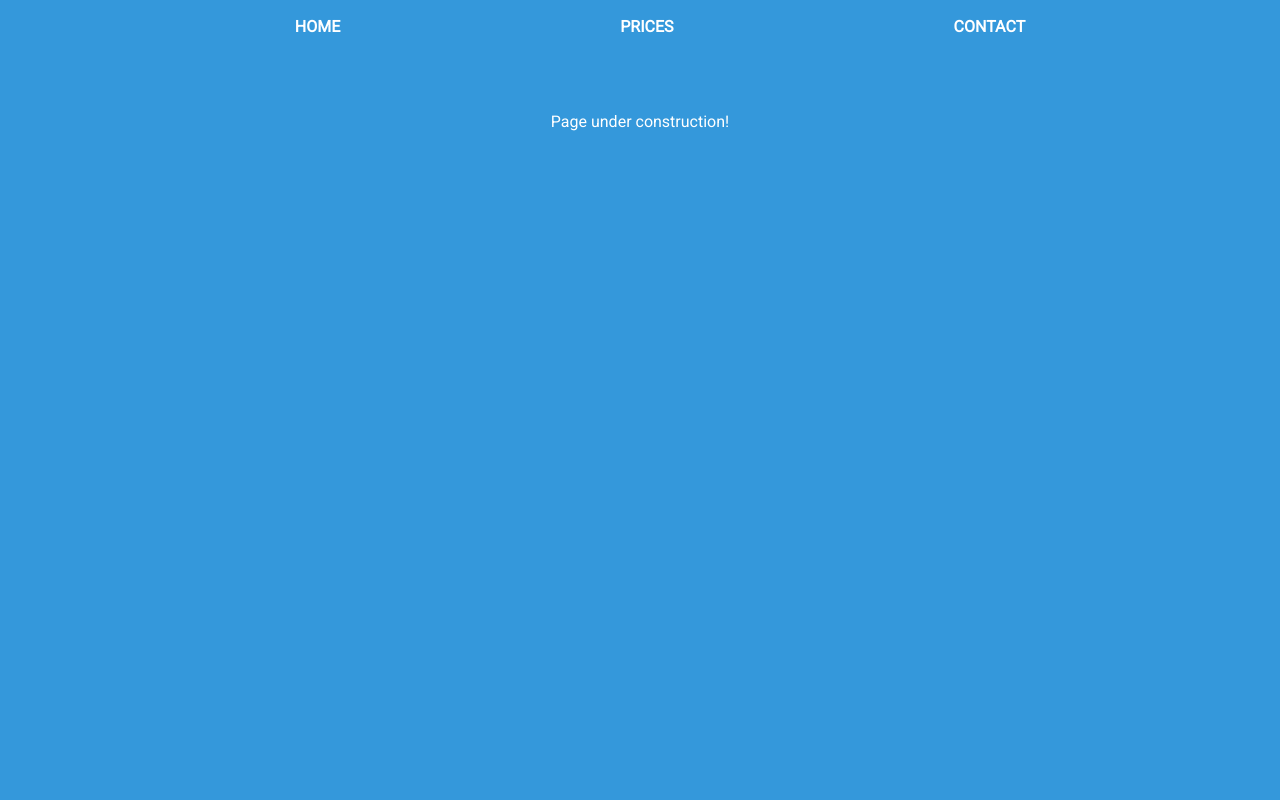
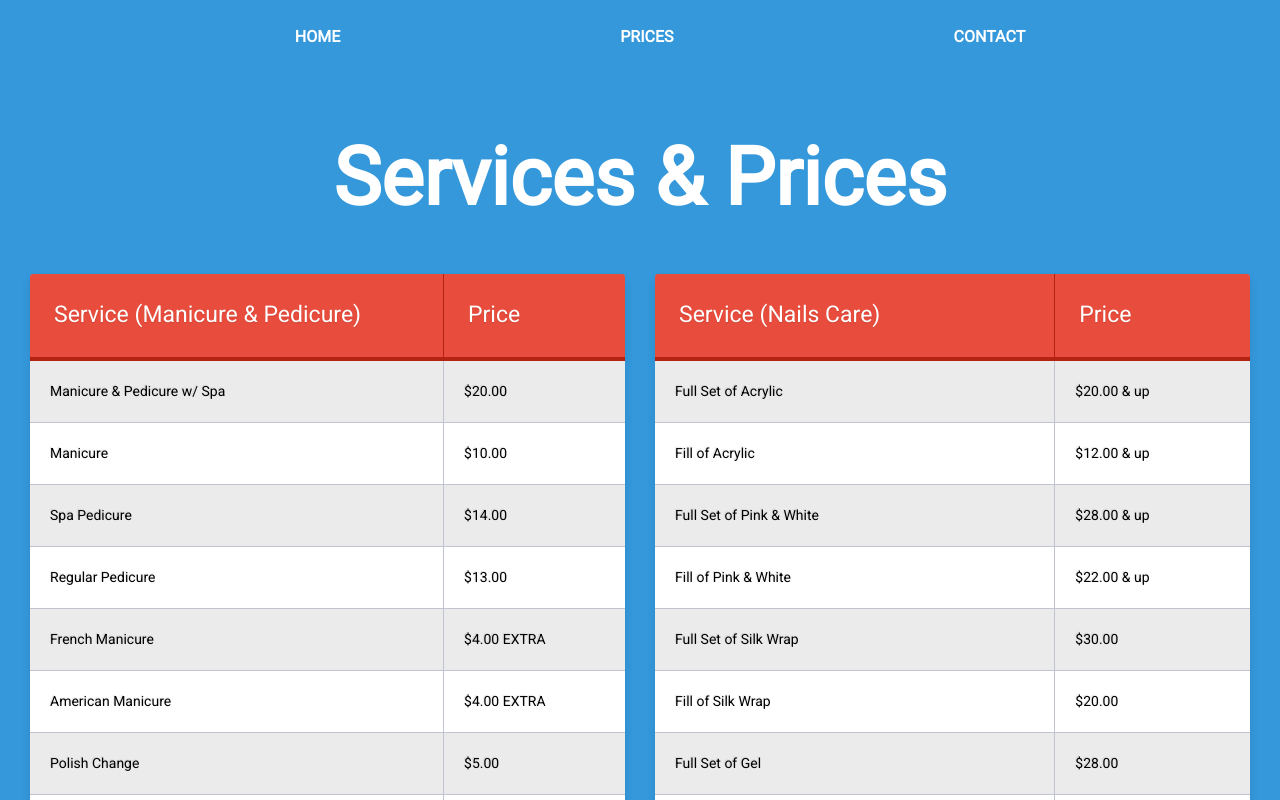
Before and after one commit to perfectnails/perfect-nails-website, a React (Create React App) app: page / in a window 1280 px wide. Both pictures are taken after a click on the element "PRICES". Shown: the top 800 px of the page. Built offline with nearby package versions, Linux system fonts and the light colour scheme.

Commit message:
Added prices page

```diff
--- a/package.json
+++ b/package.json
@@ -24,7 +24,7 @@
     "not ie <= 11",
     "not op_mini all"
   ],
-  "homepage": "http://perfectnails.github.io/perfect-nails-website",
+  "homepage": "http://perfectnails.github.io/",
   "devDependencies": {
     "gh-pages": "^2.0.1"
   }
--- a/src/Header/Header.css
+++ b/src/Header/Header.css
@@ -25,3 +25,8 @@ hr {
 .md-top-padding {
     padding-top: 5vh;
 }
+
+#header {
+    height: 85vh;
+    text-align: center;
+}
--- a/src/Navigation/Navigation.css
+++ b/src/Navigation/Navigation.css
@@ -14,7 +14,7 @@ nav ul li {
 
 nav ul li span {
     display: block;
-    padding: 15px 130px;
+    padding: 25px 130px;
     text-decoration: none;
     color: #ffffff;
     font-weight: 800;
--- a/src/Prices/Prices.css
+++ b/src/Prices/Prices.css
@@ -0,0 +1,125 @@
+h1 {
+  font-size: 5rem;
+}
+
+.table-fill {
+    background: white;
+    border-radius:3px;
+    border-collapse: collapse;
+    height: 320px;
+    margin: auto;
+    max-width: 600px;
+    padding:5px;
+    width: 100%;
+    box-shadow: 0 5px 10px rgba(0, 0, 0, 0.1);
+    animation: float 5s infinite;
+  }
+
+  th {
+    color:#ffffff;
+    background:#E74C3C;
+    border-bottom:4px solid rgb(180, 34, 18);
+    border-right: 1px solid rgb(180, 34, 18);
+    font-size:23px;
+    font-weight: 100;
+    padding:24px;
+    text-align:left;
+    text-shadow: 0 1px 1px rgba(0, 0, 0, 0.1);
+    vertical-align:middle;
+  }
+
+  th:first-child {
+    border-top-left-radius:3px;
+  }
+
+  th:last-child {
+    border-top-right-radius:3px;
+    border-right:none;
+  }
+
+  tr {
+    border-top: 1px solid #C1C3D1;
+    border-bottom: 1px solid #C1C3D1;
+    color:#666B85;
+    font-size:16px;
+    font-weight:normal;
+    text-shadow: 0 1px 1px rgba(256, 256, 256, 0.1);
+  }
+
+  tr:hover td {
+    background:#4E5066;
+    color:#FFFFFF;
+    border-top: 1px solid #22262e;
+  }
+
+  tr:first-child {
+    border-top:none;
+  }
+
+  tr:last-child {
+    border-bottom:none;
+  }
+
+  tr:nth-child(odd) td {
+    background:#EBEBEB;
+  }
+
+  tr:nth-child(odd):hover td {
+    background:#4E5066;
+  }
+
+  tr:last-child td:first-child {
+    border-bottom-left-radius:3px;
+  }
+
+  tr:last-child td:last-child {
+    border-bottom-right-radius:3px;
+  }
+
+  td {
+    background:#FFFFFF;
+    color: #000000;
+    padding:20px;
+    text-align:left;
+    vertical-align:middle;
+    font-weight:300;
+    font-size:14px;
+    text-shadow: -1px -1px 1px rgba(0, 0, 0, 0.1);
+    border-right: 1px solid #C1C3D1;
+  }
+
+  td:last-child {
+    border-right: 0px;
+  }
+
+  th.text-left {
+    text-align: left;
+  }
+
+  th.text-center {
+    text-align: center;
+  }
+
+  th.text-right {
+    text-align: right;
+  }
+
+  td.text-left {
+    text-align: left;
+  }
+
+  td.text-center {
+    text-align: center;
+  }
+
+  td.text-right {
+    text-align: right;
+  }
+
+.left-float {
+  float: left;
+}
+
+.right-float {
+  float: right;
+}
--- a/src/Prices/Prices.js
+++ b/src/Prices/Prices.js
@@ -4,7 +4,135 @@ import './Prices.css';
 const Prices = (props) => {
     return (
         <div className='container col-12 md-top-padding'>
-            <p>Page under construction!</p>
+            <div className='col-12 sm-bottom-padding'>
+                <h1><strong>Services & Prices</strong></h1>
+            </div>
+            <div className='col-6 left-float'>
+            <table className="table-fill">
+                <thead>
+                <tr>
+                <th>Service (Manicure & Pedicure)</th>
+                <th>Price</th>
+                </tr>
+                </thead>
+                <tbody clasName="table-hover">
+                <tr>
+                    <td>Manicure & Pedicure w/ Spa</td>
+                    <td>$20.00</td>
+                </tr>
+                <tr>
+                    <td>Manicure</td>
+                    <td>$10.00</td>
+                </tr>
+                <tr>
+                    <td>Spa Pedicure</td>
+                    <td>$14.00</td>
+                </tr>
+                <tr>
+                    <td>Regular Pedicure</td>
+                    <td>$13.00</td>
+                </tr>
+                <tr>
+                    <td>French Manicure</td>
+                    <td>$4.00 EXTRA</td>
+                </tr>
+                <tr>
+                    <td>American Manicure</td>
+                    <td>$4.00 EXTRA</td>
+                </tr>
+                <tr>
+                    <td>Polish Change</td>
+                    <td>$5.00</td>
+                </tr>
+                <tr>
+                    <td>French Polish Change</td>
+                    <td>$7.00</td>
+                </tr>
+                <tr>
+                    <td>American Polish Change</td>
+                    <td>$7.00</td>
+                </tr>
+                <tr>
+                    <td>Nails Art</td>
+                    <td>$2.00 & up per nail</td>
+                </tr>
+                <tr>
+                    <td>Nail Repair</td>
+                    <td>$3.00 & up</td>
+                </tr>
+                <tr>
+                    <td>Toe Nail Repair</td>
+                    <td>$4.00</td>
+                </tr>
+                </tbody>
+            </table>
+            <br/>
+            <br/>
+            </div>
+
+            <div className='col-6 right-float'>
+            <table className="table-fill">
+                <thead>
+                <tr>
+                <th>Service (Nails Care)</th>
+                <th>Price</th>
+                </tr>
+                </thead>
+                <tbody clasName="table-hover">
+                <tr>
+                    <td>Full Set of Acrylic</td>
+                    <td>$20.00 & up</td>
+                </tr>
+                <tr>
+                    <td>Fill of Acrylic</td>
+                    <td>$12.00 & up</td>
+                </tr>
+                <tr>
+                    <td>Full Set of Pink & White</td>
+                    <td>$28.00 & up</td>
+                </tr>
+                <tr>
+                    <td>Fill of Pink & White</td>
+                    <td>$22.00 & up</td>
+                </tr>
+                <tr>
+                    <td>Full Set of Silk Wrap</td>
+                    <td>$30.00</td>
+                </tr>
+                <tr>
+                    <td>Fill of Silk Wrap</td>
+                    <td>$20.00</td>
+                </tr>
+                <tr>
+                    <td>Full Set of Gel</td>
+                    <td>$28.00</td>
+                </tr>
+                <tr>
+                    <td>Fill of Gel</td>
+                    <td>$18.00</td>
+                </tr>
+                <tr>
+                    <td>Coating (Acrylic)</td>
+                    <td>$17.00</td>
+                </tr>
+                <tr>
+                    <td>Cut Down</td>
+                    <td>$2.00 EXTRA</td>
+                </tr>
+                <tr>
+                    <td>Nail Take Off</td>
+                    <td>$8.00</td>
+                </tr>
+                <tr>
+                    <td>Airbrush Design</td>
+                    <td>$5.00 & up</td>
+                </tr>
+                </tbody>
+            </table>
+            <br/>
+            <br/>
+            </div>
+
         </div>
     )
 }
```
